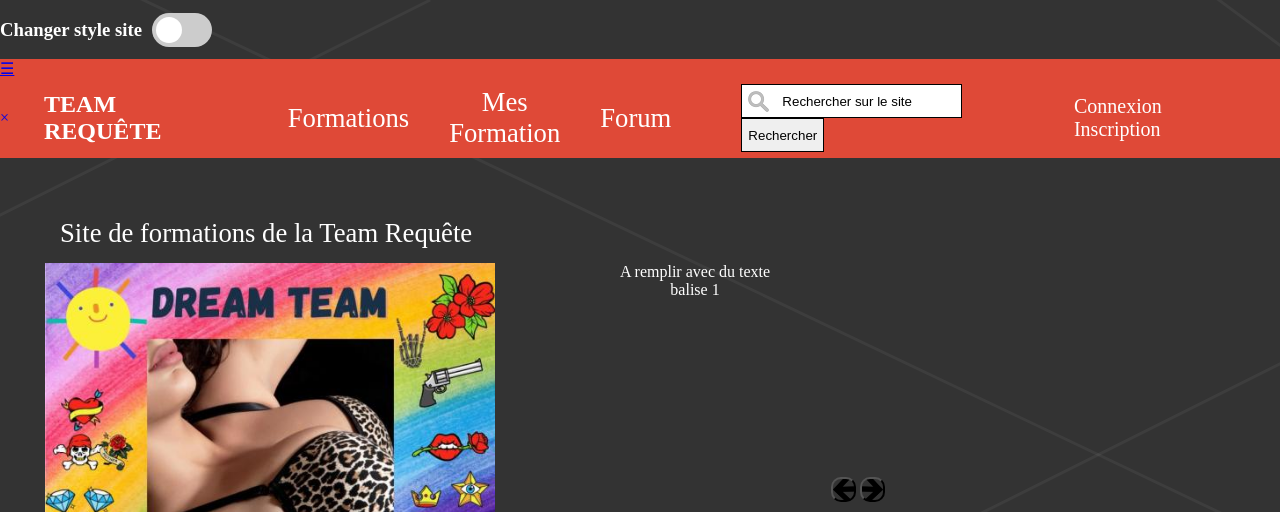
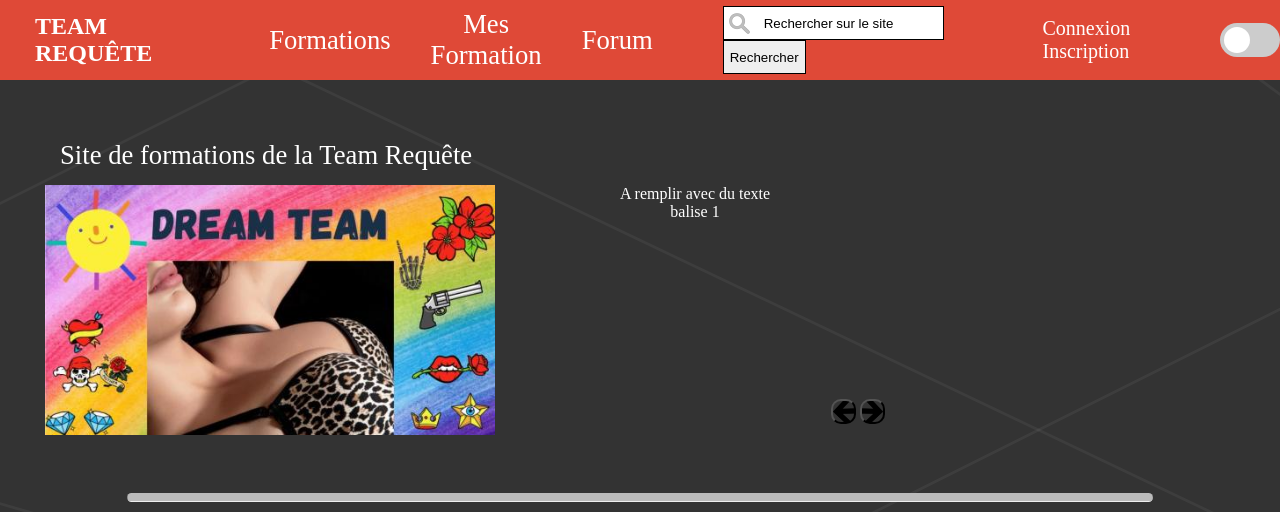
Before and after one commit to TeamRequete/SiteWeb, a PHP site: page / in a window 1280 px wide. Shown: the top 512 px of the page. Run offline with PHP 8.4, Linux system fonts and the light colour scheme; some libraries are stand-ins or nearby versions.

Commit message:
css encore

```diff
--- a/public_html/view/css/headerBar1.css
+++ b/public_html/view/css/headerBar1.css
@@ -14,6 +14,14 @@ header headerBar {
     max-height: 80px;
     align-items: center;
     color: white;
+}
+
+header .openbtn {
+    display: none;
+}
+
+header headerBar .closebtn {
+    display: none;
 }
 
 header headerBar h2 {
@@ -106,3 +114,15 @@ header headerBar button:hover {
     background-color: #d49625;
     transition-duration: 0.5s;
 }
+
+header headerBar switchChangeStyle {
+    margin-left: -20px;
+}
+
+switchChangeStyle input:checked+.slider {
+    background-color: #962d21;
+}
+
+switchChangeStyle input:focus+.slider {
+    box-shadow: 0 0 1px #962d21;
+}
--- a/public_html/view/css/profile.css
+++ b/public_html/view/css/profile.css
@@ -62,14 +62,6 @@ switchChangeStyle .slider:before {
     transition: .4s;
 }
 
-switchChangeStyle input:checked+.slider {
-    background-color: #962d21;
-}
-
-switchChangeStyle input:focus+.slider {
-    box-shadow: 0 0 1px #962d21;
-}
-
 switchChangeStyle input:checked+.slider:before {
     -webkit-transform: translateX(26px);
     -ms-transform: translateX(26px);
--- a/public_html/view/forumLst.php
+++ b/public_html/view/forumLst.php
@@ -12,4 +12,6 @@
     <?php endforeach; ?>
 
 </tableForumLst>
+<?php else:?>
+    <h1>Veuillez suivre une formation pour afficher son forum</h1>
 <?php endif; ?>
--- a/public_html/view/mesFormation.php
+++ b/public_html/view/mesFormation.php
@@ -22,7 +22,9 @@
   </listFormations>
   <?php endif; ?>
 
-  <hr id="lineSeparator">
+  <?php if(dumpFollowFormation($_SESSION['id'])->rowCount() !== 0): ?>
+    <hr id="lineSeparator">
+  <?php endif; ?>
 
   <mesFormationsCreees>
     <h1>Mes formations créées</h1>
--- a/public_html/view/select_bar.php
+++ b/public_html/view/select_bar.php
@@ -1,15 +1,11 @@
-<?php ?>
 <!-- bouton menu 2 -->
   <openMenu>
     <a href="javascript:void(0)" class="openbtn" onclick="openNav()">&#9776;</a>
   </openMenu>
-<?php ?>
 
 <headerBar id="headerBar">
-  <?php?>
   <!-- bouton menu 2 -->
     <a href="javascript:void(0)" class="closebtn" onclick="closeNav()">&times;</a>
-  <?php?>
 
   <a href="index.php">
     <h2>Team Requête</h2>
@@ -39,6 +35,17 @@
       <a href="index.php?action=deconnexion">Deconnexion</a>
     <?php endif; ?>
   </connect>
+
+  <switchChangeStyle>
+    <label class="switch">
+      <?php if(isset($_SESSION['style']) && $_SESSION['style'] === true): ?>
+        <input onclick="switchStyle();" type="checkbox" checked>
+      <?php else: ?>
+        <input onclick="switchStyle();" type="checkbox">
+      <?php endif; ?>
+      <span class="slider round"></span>
+    </label>
+  </switchChangeStyle>
 </headerBar>
 
 
--- a/public_html/view/template.php
+++ b/public_html/view/template.php
@@ -17,17 +17,7 @@
 </head>
 
 <body>
-  <switchChangeStyle>
-    <h3>Changer style site</h3>
-    <label class="switch">
-      <?php if(isset($_SESSION['style']) && $_SESSION['style'] === true): ?>
-        <input onclick="switchStyle();" type="checkbox" checked>
-      <?php else: ?>
-        <input onclick="switchStyle();" type="checkbox">
-      <?php endif; ?>
-      <span class="slider round"></span>
-    </label>
-  </switchChangeStyle>
+
     <header>
       <?php echo "$header_bar" ?>
     </header>
```
Also changed, not shown: public_html/view/css/headerBar2.css (+20 -8 lines).
